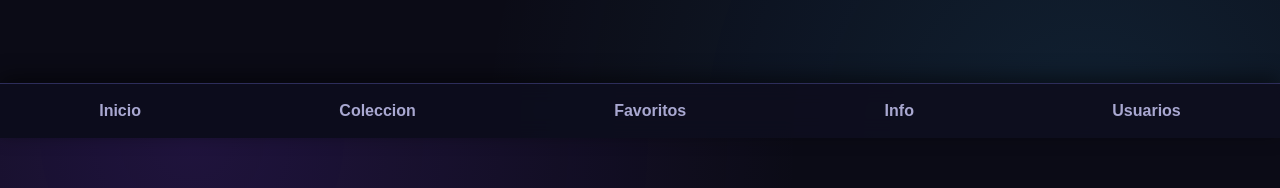
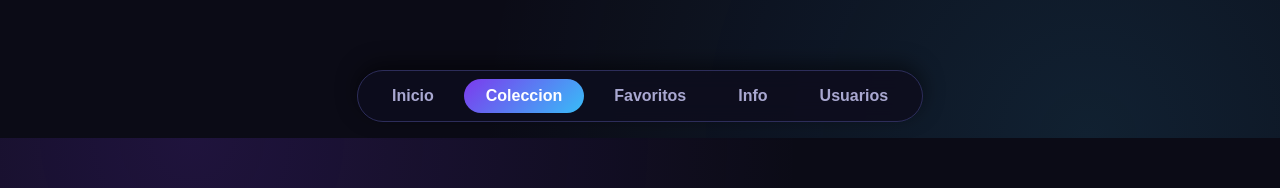
Before and after one commit to Xstven/API-JUJUTSU-KAISEN, a React (Vite) app: page /coleccion in a window 1280 px wide. Shown: the part 662-850 px from the top of the page. Built offline with nearby package versions, Linux system fonts and the light colour scheme; no server answers.

Commit message:
cambio de estilos

```diff
--- a/src/App.css
+++ b/src/App.css
@@ -236,3 +236,21 @@ li {
 .c-titulo-pagina {
     margin: 24px 0 0;
 }
+
+@media (min-width: 700px) {
+    .c-menu {
+        left: 50%;
+        right: auto;
+        bottom: 16px;
+        transform: translateX(-50%);
+        width: max-content;
+        gap: 8px;
+        padding: 8px 12px;
+        border: 1px solid var(--borde);
+        border-radius: 999px;
+    }
+
+    .c-menu a {
+        padding: 8px 22px;
+    }
+}
--- a/src/App.jsx
+++ b/src/App.jsx
@@ -1,4 +1,4 @@
-import { BrowserRouter as Router, Route, Routes, Link } from 'react-router-dom'
+import { BrowserRouter as Router, Route, Routes, NavLink } from 'react-router-dom'
 
 import Inicio from './components/inicio'
 import Coleccion from './components/Coleccion'
@@ -12,11 +12,11 @@ function App() {
   return (
     <Router>
       <nav className="c-menu">
-        <Link to="/">Inicio</Link>
-        <Link to="/coleccion">Coleccion</Link>
-        <Link to="/favoritos">Favoritos</Link>
-        <Link to="/info">Info</Link>
-        <Link to="/usuario">Usuarios</Link>
+        <NavLink to="/" end>Inicio</NavLink>
+        <NavLink to="/coleccion">Coleccion</NavLink>
+        <NavLink to="/favoritos">Favoritos</NavLink>
+        <NavLink to="/info">Info</NavLink>
+        <NavLink to="/usuario">Usuarios</NavLink>
       </nav>
       <Routes>
         <Route path="/" element={<Inicio />} />
@@ -24,7 +24,7 @@ function App() {
         <Route path="/favoritos" element={<Favoritos />} />
         <Route path="/info" element={<Info />} />
         <Route path="/usuario" element={<Usuario />} />
-        <Route path="personaje/:id" element={<Personajes />} />
+        <Route path="/personaje/:id" element={<Personajes />} />
       </Routes>
     </Router>
   )
--- a/src/temas.js
+++ b/src/temas.js
@@ -9,12 +9,13 @@ const POR_GRADO = {
   'special grade': '#facc15',
 }
 
+// Solo los personajes principales tienen color propio
 const POR_NOMBRE = [
   ['gojo', '#38bdf8'],
   ['sukuna', '#ef4444'],
   ['megumi', '#14b8a6'],
   ['itadori', '#fb7185'],
-  ['nobara', '#f472b6'],
+  ['nobara', '#fb923c'],
 ]
 
 export const colorDe = (p) => {
```
